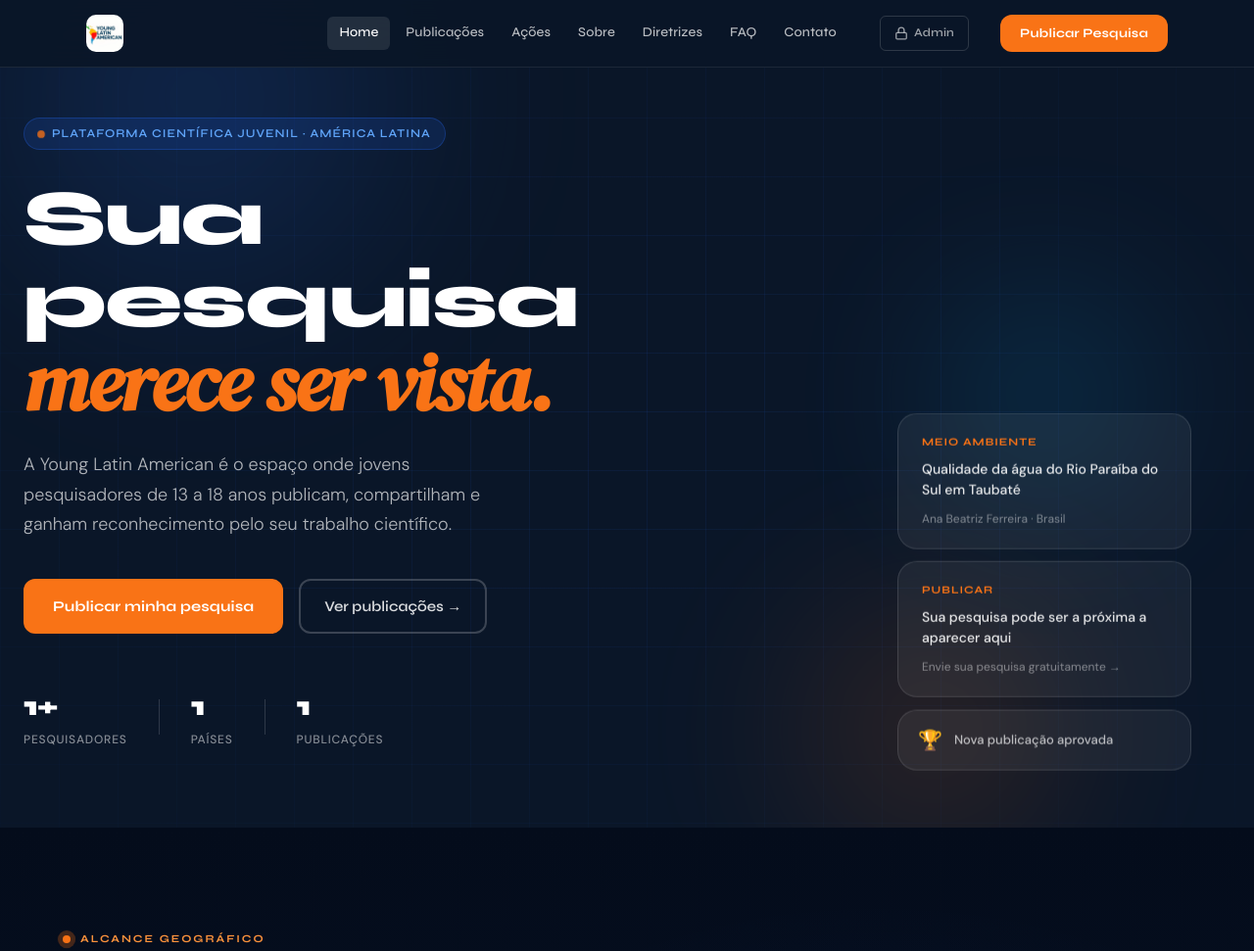
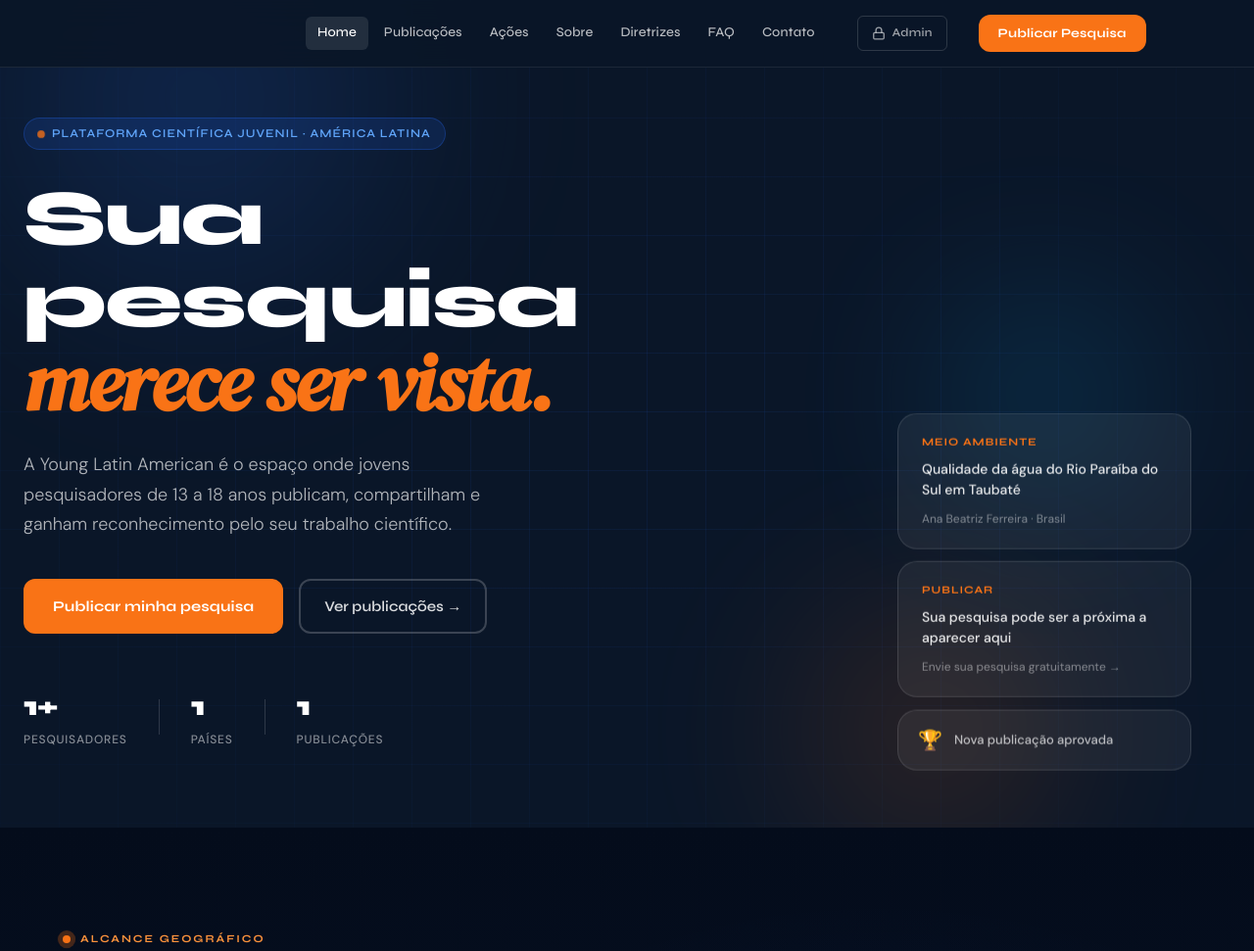
Before and after one commit to G-Tomboly/Young-Latin-American-Website, a website: page index.html in a window 1280 px wide. Shown: the top 971 px of the page at 98% size. Drawn offline with nearby package versions, Linux system fonts and the light colour scheme; no server answers; animation ran at ten frames a second.

```diff
--- a/styles.css
+++ b/styles.css
@@ -97,7 +97,7 @@
 .nav-container {
   max-width: var(--container-max);
   margin: 0 auto;
-  padding: 0 48px;
+  padding: 0 240px;
   height: 68px;
   display: flex;
   align-items: center;
```
